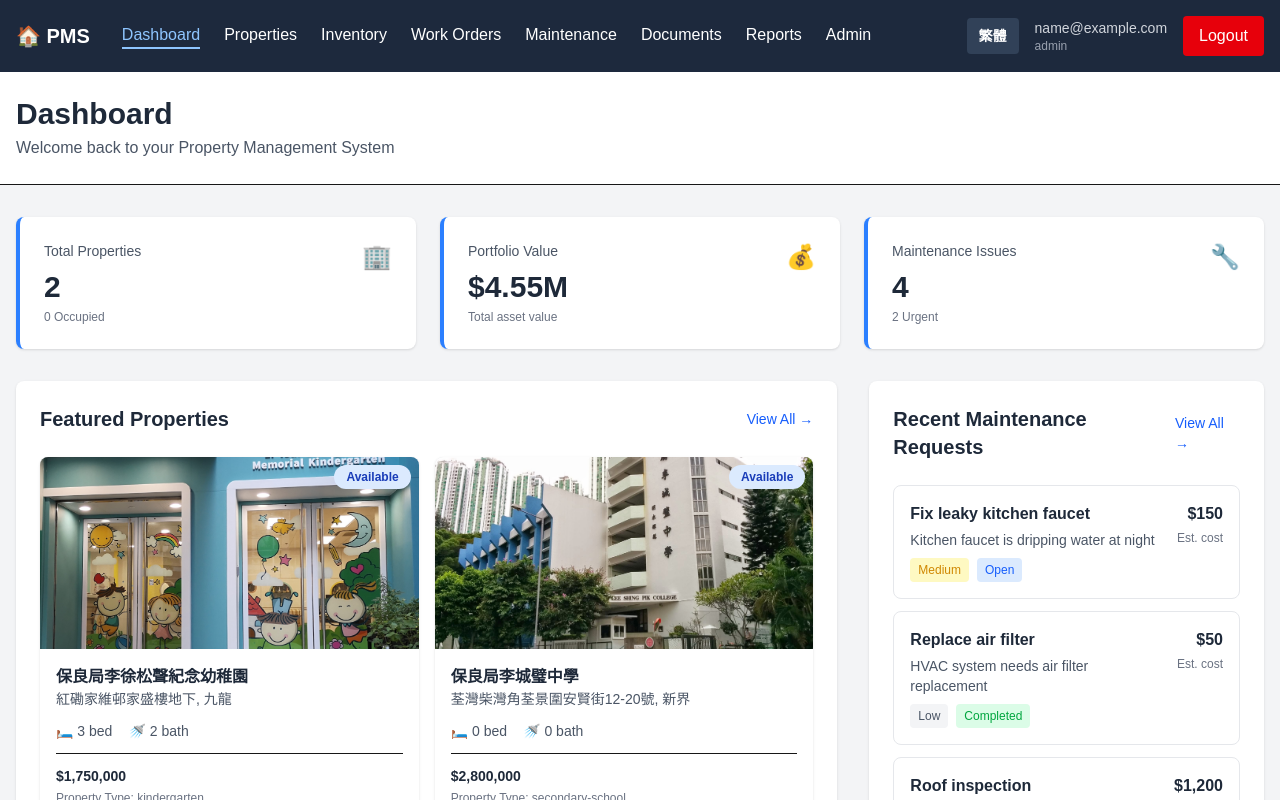
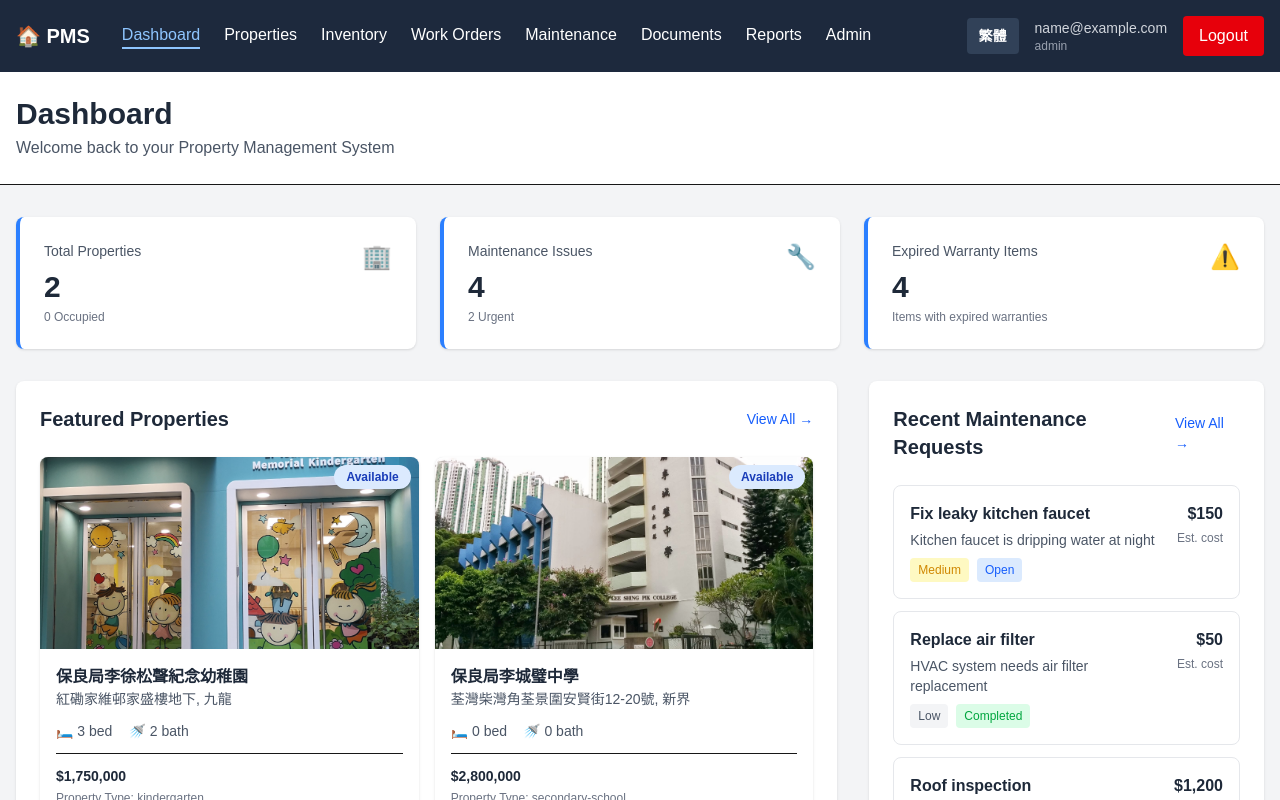
Before and after one commit to ivan-mf-suen/pms-app, a Next.js app: page / in a window 1280 px wide. Shown: the top 800 px of the page. Built offline with nearby package versions, Linux system fonts and the light colour scheme; sample sign-in values are in the browser's storage.

Commit message:
edit the dashboard page

```diff
--- a/src/app/inventory/page.tsx
+++ b/src/app/inventory/page.tsx
@@ -3,15 +3,24 @@
 import { useI18n } from '@/contexts/I18nContext';
 import { mockInventory, mockProperties } from '@/lib/mockData';
 import { exportToExcel, downloadCSV, generateCSV, ExportColumn } from '@/lib/exportUtils';
-import { useState } from 'react';
-import { useRouter } from 'next/navigation';
+import { useState, useEffect } from 'react';
+import { useRouter, useSearchParams } from 'next/navigation';
 
 export default function InventoryPage() {
   const { t } = useI18n();
   const router = useRouter();
+  const searchParams = useSearchParams();
   const [filterProperty, setFilterProperty] = useState<string>('all');
   const [filterWarranty, setFilterWarranty] = useState<string>('all');
   const [filterType, setFilterType] = useState<string>('all');
+
+  // Set warranty filter from query params on mount
+  useEffect(() => {
+    const warrantyParam = searchParams.get('warranty');
+    if (warrantyParam === 'expired') {
+      setFilterWarranty('expired');
+    }
+  }, [searchParams]);
 
   // Calculate warranty days remaining
   const getWarrantyDaysRemaining = (warrantyEnd: string): number => {
--- a/src/app/page.tsx
+++ b/src/app/page.tsx
@@ -10,10 +10,22 @@ import {
   mockTenants,
   mockMaintenanceRequests,
   mockPayments,
+  mockInventory,
 } from '@/lib/mockData';
+import Link from 'next/link';
 
 export default function Home() {
   const { t } = useI18n();
+
+  // Helper function to check if warranty is expired
+  const isWarrantyExpired = (warrantyEnd: string): boolean => {
+    const today = new Date();
+    today.setHours(0, 0, 0, 0);
+    const warranty = new Date(warrantyEnd);
+    warranty.setHours(0, 0, 0, 0);
+    return warranty.getTime() < today.getTime();
+  };
+
   // Calculate statistics
   const totalProperties = mockProperties.length;
   const occupiedProperties = mockProperties.filter((p) => p.status === 'occupied').length;
@@ -21,6 +33,11 @@ export default function Home() {
   const totalMonthlyRent = mockTenants.reduce((sum, t) => sum + t.monthlyRent, 0);
   const maintenanceIssues = mockMaintenanceRequests.filter((r) => r.status !== 'completed').length;
   const pendingPayments = mockPayments.filter((p) => p.status === 'pending' || p.status === 'overdue').length;
+
+  // Count expired warranty items
+  const expiredWarrantyCount = mockInventory.filter((item) =>
+    item.locations.some((loc) => isWarrantyExpired(loc.warrantyEnd))
+  ).length;
 
   return (
     <div className="min-h-screen bg-gray-100">
@@ -42,18 +59,20 @@ export default function Home() {
             subtext={`${occupiedProperties} ${t('occupied')}`}
             icon="🏢"
           />
-          <StatCard
-            label={t('portfolioValue')}
-            value={`$${(totalPortfolioValue / 1000000).toFixed(2)}M`}
-            subtext={t('totalAssetValue')}
-            icon="💰"
-          />
            <StatCard
             label={t('maintenanceIssues')}
             value={maintenanceIssues}
             subtext={`${mockMaintenanceRequests.filter((r) => (r.priority === 'urgent' || r.priority === 'high') && r.status !== 'completed').length} ${t('urgent')}`}
             icon="🔧"
           />
+          <Link href="/inventory?warranty=expired" className="block">
+            <StatCard
+              label={t('expiredWarrantyItems')}
+              value={expiredWarrantyCount}
+              subtext={t('expiredWarranties')}
+              icon="⚠️"
+            />
+          </Link>
         </div>
 
         {/* Main Grid */}
--- a/src/lib/i18n.ts
+++ b/src/lib/i18n.ts
@@ -246,6 +246,8 @@ export const i18nDict: Record<Language, I18nDictionary> = {
     activeTenants: 'Active Tenants',
     currentlyLeasing: 'Currently leasing',
     maintenanceIssues: 'Maintenance Issues',
+    expiredWarrantyItems: 'Expired Warranty Items',
+    expiredWarranties: 'Items with expired warranties',
 
     // Messages
     confirmDelete: 'Are you sure you want to delete this item?',
@@ -258,7 +260,7 @@ export const i18nDict: Record<Language, I18nDictionary> = {
 
   'zh-Hant': {
     // Navigation
-    dashboard: '儀表板',
+    dashboard: '監察板',
     properties: '資產',
     inventory: '庫存',
     workOrders: '工作單',
@@ -482,10 +484,10 @@ export const i18nDict: Record<Language, I18nDictionary> = {
     totalOverdue: '總逾期',
 
     // Dashboard
-    dashboardTitle: '儀表板',
+    dashboardTitle: '監察板',
     overview: '概覽',
     recentActivity: '最近活動',
-    featuredProperties: '特色資產',
+    featuredProperties: '資產',
     recentMaintenanceRequests: '最近維護請求',
     quickStats: '快速統計',
     welcomeMessage: '歡迎回到您的資產管理系統',
@@ -495,6 +497,8 @@ export const i18nDict: Record<Language, I18nDictionary> = {
     activeTenants: '活躍租戶',
     currentlyLeasing: '正在出租',
     maintenanceIssues: '維護問題',
+    expiredWarrantyItems: '已過期保修項目',
+    expiredWarranties: '保修期已過期的項目',
 
     // Messages
     confirmDelete: '您確定要刪除此項目嗎？',
--- a/src/lib/mockData.ts
+++ b/src/lib/mockData.ts
@@ -1181,21 +1181,21 @@ export const mockNotifications: Notification[] = [
 export const mockUsers: User[] = [
   {
     id: 'user-001',
-    email: 'admin@pms.com',
+    email: 'ivan.mf.suen@poleungkuk.org.hk',
     password: 'admin123',
     name: 'Admin User',
     role: 'admin',
   },
   {
     id: 'user-002',
-    email: 'manager@pms.com',
+    email: 'manager@poleungkuk.org.hk',
     password: 'manager123',
     name: 'Property Manager',
     role: 'manager',
   },
   {
     id: 'user-003',
-    email: 'demo@pms.com',
+    email: 'demo@poleungkuk.org.hk',
     password: 'demo123',
     name: 'Demo User',
     role: 'user',
```
